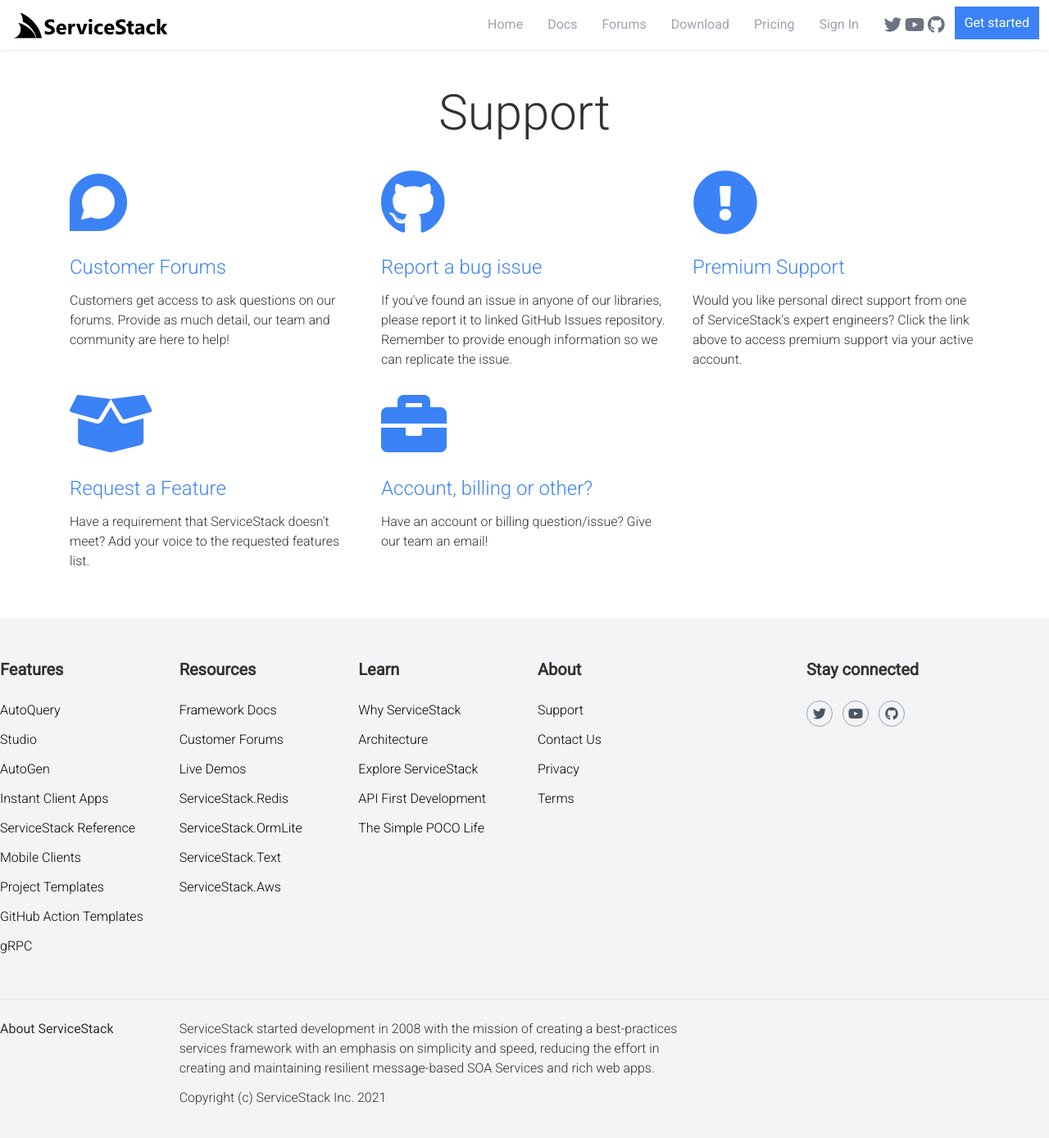
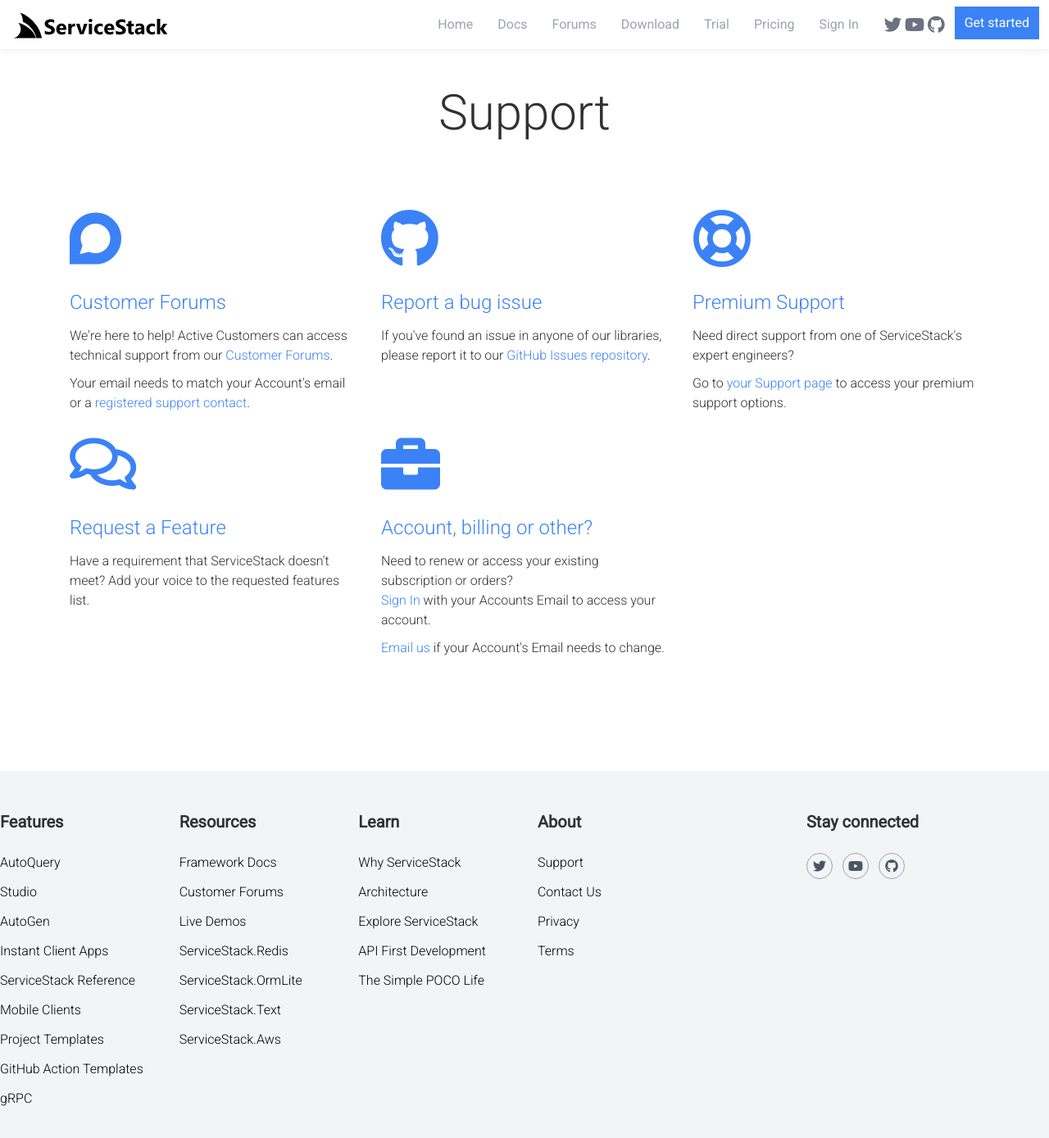
Before and after one commit to mythz/site, a Jekyll site: the page built from _pages/support.html, in a window 1280 px wide and 1400 px high. Shown: the top 1389 px of the window at 82% size. Built offline with Jekyll 4.4.1, drawn with Linux system fonts in a browser that asks for light colours.

Commit message:
Update support page + add support for dev/prod ext urls

```diff
--- /dev/null
+++ b/_config.dev.yml
@@ -0,0 +1,3 @@
+environment: development
+content_url: http://localhost:4000
+account_url: https://localhost:5001
--- a/_config.yml
+++ b/_config.yml
@@ -3,7 +3,10 @@
 
 title: ServiceStack
 description: ServiceStack Framework
-url: http://site.servicestack.com
+environment: production
+url: https://site.servicestack.com
+content_url: https://site.servicestack.com
+account_url: https://account.servicestack.net
 repository: mythz/site
 google_analytics_key:
 
--- a/_includes/navigation.html
+++ b/_includes/navigation.html
@@ -14,10 +14,11 @@
             <ul class="nav navbar-nav main-navigation pt-1">
                 <li><a class="nav-link" href="/">Home</a></li>
                 <li><a class="nav-link" href="https://docs.servicestack.net">Docs</a></li>
-                <li><a class="nav-link" href="https://forums.servicestack.net/">Forums</a></li>
+                <li><a class="nav-link" href="https://forums.servicestack.net">Forums</a></li>
                 <li class="{% if page.slug == "download"%}active{% endif %}"><a class="nav-link" href="/download">Download</a></li>
-                <li><a class="nav-link" href="/pricing">Pricing</a></li>
-                <li><a class="nav-link" href="#getstarted">Sign In</a></li>
+                <li><a class="nav-link" href="{{site.account_url}}/trial">Trial</a></li>
+                <li><a class="nav-link" href="{{site.account_url}}/pricing">Pricing</a></li>
+                <li><a class="nav-link" href="{{site.account_url}}/login">Sign In</a></li>
             </ul>
 
             <div class="nav social-buttons hidden md:inline-block align-top pt-5 pr-2">
--- a/_pages/support.html
+++ b/_pages/support.html
@@ -2,51 +2,56 @@
 title: Support
 slug: support
 ---
-<style>
-    .support-option-icon {
-        font-size: 80px;
-    }
-</style>
+
 <div class="container mx-auto px-4">
     <h1 class="text-center pt-4 mb-8">Support</h1>
-    <div class="sm:flex sm:flex-wrap">
+    <div class="my-20 sm:flex sm:flex-wrap">
         <div class="col-md-4 support-option wow fadeIn animated mb-4" data-wow-offset="10" data-wow-duration="1.5s">
             <a href="https://forums.servicestack.net/">
-                <div class="support-option-icon">
+                <div class="text-7xl">
                     <i class="fab fa-discourse"></i>
                 </div>
                 <h3>Customer Forums</h3>
             </a>
             <p>
-                Customers get access to ask questions on our forums. Provide as much detail, our team and community are here to help!
+                We're here to help! Active Customers can access technical support from our
+                <a href="https://forums.servicestack.net">Customer Forums</a>.
+            </p>
+            <p>
+                Your email needs to match your Account's email or a
+                <a href="https://servicestack.net/account/support">registered support contact</a>.
             </p>
         </div>
         <div class="col-md-4 support-option wow fadeIn animated mb-4" data-wow-offset="10" data-wow-duration="1.5s">
             <a href="https://github.com/ServiceStack/Issues">
-                <div class="support-option-icon">
+                <div class="text-7xl">
                     <i class="fab fa-github"></i>
                 </div>
                 <h3>Report a bug issue</h3>
             </a>
             <p>
-                If you've found an issue in anyone of our libraries, please report it to linked GitHub Issues repository. Remember to provide enough information so we can replicate the issue.
+                If you've found an issue in anyone of our libraries, please report it to our
+                <a href="https://github.com/ServiceStack/Issues">GitHub Issues repository</a>.
             </p>
         </div>
         <div class="col-md-4 support-option wow fadeIn animated mb-4" data-wow-offset="10" data-wow-duration="1.5s">
-            <a href="/account/support">
-                <div class="support-option-icon">
-                    <i class="fas fa-exclamation-circle"></i>
+            <a href="https://account.servicestack.net/account/support">
+                <div class="text-7xl">
+                    <i class="far fa-life-ring"></i>
                 </div>
                 <h3>Premium Support</h3>
             </a>
             <p>
-                Would you like personal direct support from one of ServiceStack's expert engineers? Click the link above to access premium support via your active account.
+                Need direct support from one of ServiceStack's expert engineers?
+            </p>
+            <p>
+                Go to <a href="https://account.servicestack.net/account/support">your Support page</a> to access your premium support options.
             </p>
         </div>
         <div class="col-md-4 support-option wow fadeIn animated mb-4" data-wow-offset="10" data-wow-duration="1.5s">
             <a href="https://servicestack.uservoice.com/forums/176786-feature-requests">
-                <div class="support-option-icon">
-                    <i class="fas fa-box-open"></i>
+                <div class="text-7xl">
+                    <i class="far fa-comments"></i>
                 </div>
                 <h3>Request a Feature</h3>
             </a>
@@ -56,13 +61,17 @@
         </div>
         <div class="col-md-4 support-option wow fadeIn animated mb-4" data-wow-offset="10" data-wow-duration="1.5s">
             <a href="mailto:team@servicestack.net">
-                <div class="support-option-icon">
+                <div class="text-7xl">
                     <i class="fas fa-briefcase"></i>
                 </div>
                 <h3>Account, billing or other?</h3>
             </a>
             <p>
-                Have an account or billing question/issue? Give our team an email!
+                Need to renew or access your existing subscription or orders? <br>
+                <a href="https://account.servicestack.net/account/subscription">Sign In</a> with your Accounts Email to access your account.
+            </p>
+            <p>
+                <a href="mailto:team@servicestack.net">Email us</a> if your Account's Email needs to change.
             </p>
         </div>
     </div>
--- a/css/styles.css
+++ b/css/styles.css
@@ -318,12 +318,12 @@
 }
 
 a {
-    color: rgb(59, 130, 246);
+    --tw-text-opacity: 1;color: rgba(59, 130, 246, var(--tw-text-opacity));
     -webkit-transition: all ease 0.25s;
             transition: all ease 0.25s;
 }
 a:hover {
-    color:rgba(37, 99, 235,.9);
+    --tw-text-opacity: 1;color: rgba(37, 99, 235, var(--tw-text-opacity));
     text-decoration: none;
 }
 h1, .h1, h2, .h2, h3, .h3 {
```
